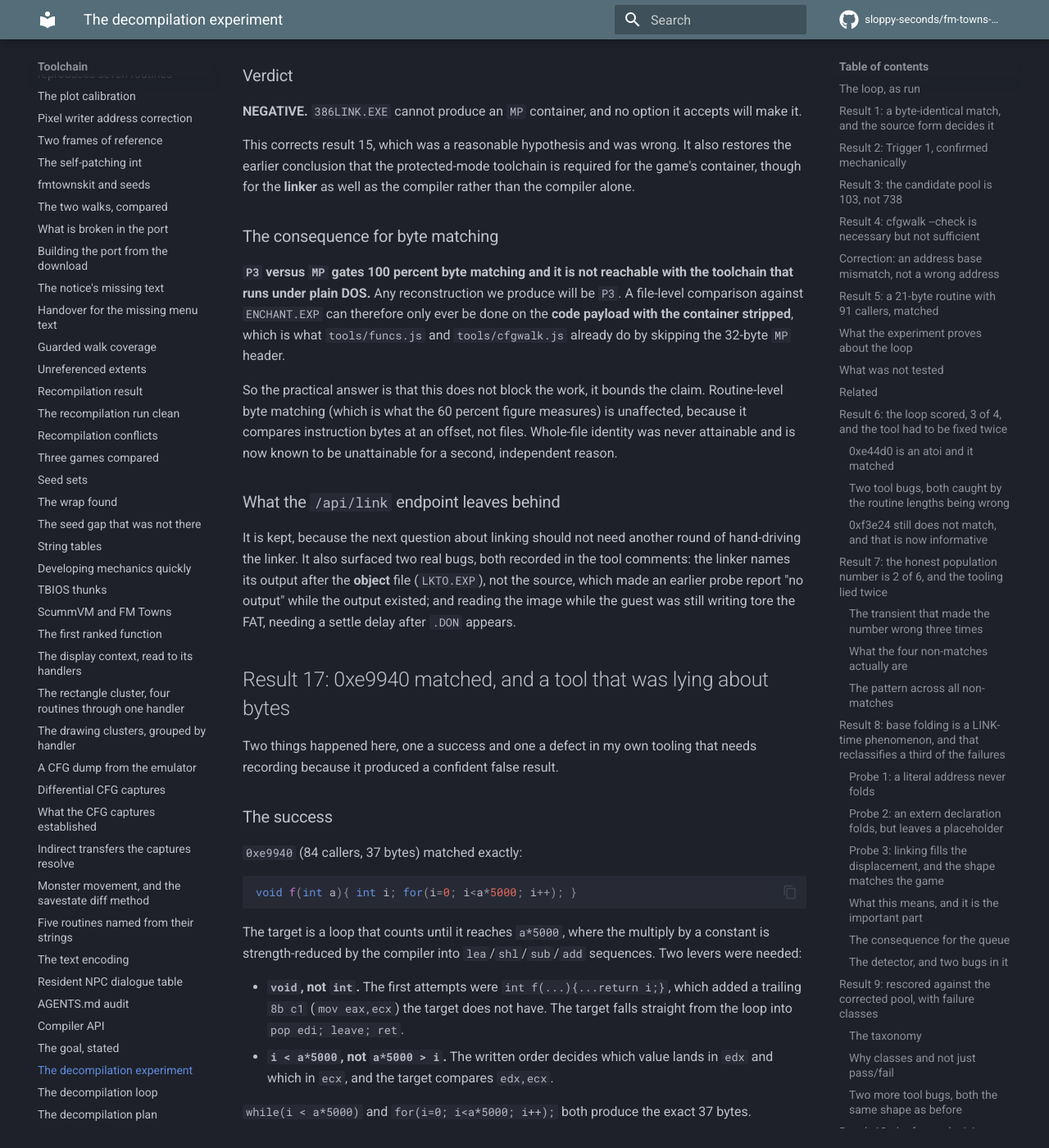
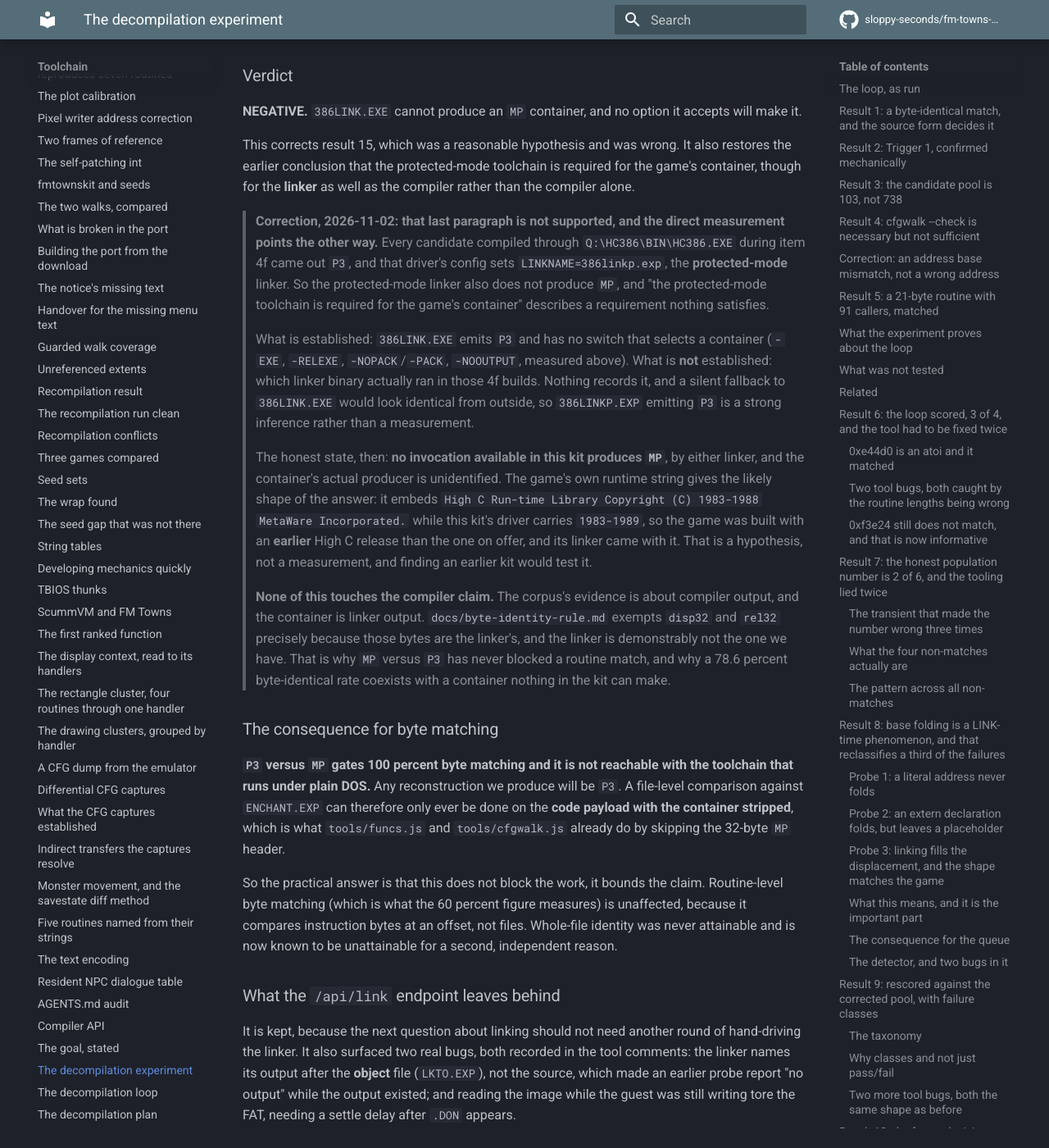
Before and after one commit to sloppy-seconds/fm-towns-ultima, an MkDocs documentation site: the page built from docs/decompilation-experiment.md, in a window 1280 px wide and 1400 px high, scrolled down 24615 px. Shown: the whole window at 82% size. Built offline with MkDocs 1.6.1 and Material for MkDocs 9.7.7, drawn with Linux system fonts in a browser that asks for light colours; comment, search, counter and statistics services are not loaded.

Commit message:
docs: correct the MP container claim, and name the kit without its two version numbers colliding
Paul asked a fair question: if 386LINK.EXE emits P3, how is the game MP, and what
1995 kit? Following both found a wrong sentence and an ambiguous one.

The wrong sentence. Result 16 ended by saying the protected-mode toolchain is required
for the game's container. That is unsupported and the direct measurement points the
other way: every 4f candidate compiled through HC386.EXE came out P3, and that driver's
config sets LINKNAME=386linkp.exp, the protected-mode linker. The caution is recorded
too: nothing proves which linker binary actually ran, and a silent fallback to
386LINK.EXE would look identical, so P3-from-386LINKP is a strong inference rather than
a measurement.

The honest state now written down: no invocation in this kit produces MP by either
linker, and the container's actual producer is unidentified. The likely shape of the
answer is that the game embeds "High C Run-time Library Copyright (C) 1983-1988" while
this kit's driver carries 1983-1989, so the game was built with an earlier High C
release whose linker came with it. A hypothesis, labelled as one.

None of it touches the compiler claim, and the page now says why: the corpus's evidence
is about compiler output, the container is linker output, and the equivalence rule
exempts disp32 and rel32 precisely because those bytes are the linker's.

The ambiguous sentence. compiling-on-fm-towns.md called the disc "The High C Compiler
Multi Kit V17L13 SDK" and then gave a volume label beginning V22L13. Those are two
different numbers and the page never said so. Measured: volume ID HC_MULTI_K, volume set
HIGH_C_COMPILER_MULTI_KIT_V22L13_FUJITSU_LIMITED_1995_02_21. V1.7 L13 is the High C
component, V2.2 L13 is the Multi Kit it ships inside. The page now says that, and says
the compiler is 1.73, and why that is checkable from any build: a/7 gives cdq, mov ecx,7,
idiv ecx, which is what 1.73 does and what v2.31 does not.

Not tested with 2.31. Only saves/hc.ccd is mounted; the 2.31 kit is a separate 5.25in
floppy archive that has never been mounted, and A12's idiv is the same discriminator that
ruled 2.31 out in highc-negative-result.md.

```diff
--- a/docs/decompilation-experiment.md
+++ b/docs/decompilation-experiment.md
@@ -1041,6 +1041,32 @@ This corrects result 15, which was a reasonable hypothesis and was wrong. It
 also restores the earlier conclusion that the protected-mode toolchain is
 required for the game's container, though for the **linker** as well as the
 compiler rather than the compiler alone.
+
+> **Correction, 2026-11-02: that last paragraph is not supported, and the direct measurement
+> points the other way.** Every candidate compiled through `Q:\HC386\BIN\HC386.EXE` during
+> item 4f came out `P3`, and that driver's config sets `LINKNAME=386linkp.exp`, the
+> **protected-mode** linker. So the protected-mode linker also does not produce `MP`, and
+> "the protected-mode toolchain is required for the game's container" describes a
+> requirement nothing satisfies.
+>
+> What is established: `386LINK.EXE` emits `P3` and has no switch that selects a container
+> (`-EXE`, `-RELEXE`, `-NOPACK`/`-PACK`, `-NOOUTPUT`, measured above). What is **not**
+> established: which linker binary actually ran in those 4f builds. Nothing records it, and
+> a silent fallback to `386LINK.EXE` would look identical from outside, so `386LINKP.EXP`
+> emitting `P3` is a strong inference rather than a measurement.
+>
+> The honest state, then: **no invocation available in this kit produces `MP`**, by either
+> linker, and the container's actual producer is unidentified. The game's own runtime string
+> gives the likely shape of the answer: it embeds `High C Run-time Library Copyright (C)
+> 1983-1988 MetaWare Incorporated.` while this kit's driver carries `1983-1989`, so the game
+> was built with an **earlier** High C release than the one on offer, and its linker came with
+> it. That is a hypothesis, not a measurement, and finding an earlier kit would test it.
+>
+> **None of this touches the compiler claim.** The corpus's evidence is about compiler output,
+> and the container is linker output. `docs/byte-identity-rule.md` exempts `disp32` and
+> `rel32` precisely because those bytes are the linker's, and the linker is demonstrably not
+> the one we have. That is why `MP` versus `P3` has never blocked a routine match, and why a
+> 78.6 percent byte-identical rate coexists with a container nothing in the kit can make.
 
 ### The consequence for byte matching
 
```
Also changed, not shown: docs/compiling-on-fm-towns.md (+12 -2 lines).
